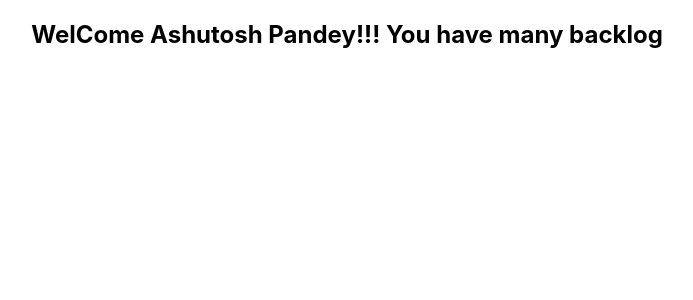
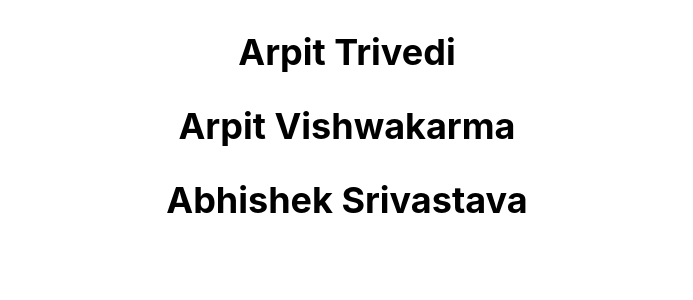
Before and after one commit to ashupandey1620/reacttypescript, a React (Create React App) app: page / in a window 1280 px wide. Shown: the top 300 px of the page, without its empty margins (293-986 px from the left). Built offline with nearby package versions, Linux system fonts and the light colour scheme.

Commit message:
Object and Array props

```diff
--- a/src/App.tsx
+++ b/src/App.tsx
@@ -1,11 +1,36 @@
 import React from 'react';
 import './App.css';
 import {Greet} from "./Components/Greet";
+import {Person} from "./Components/Person";
+import {PersonList} from "./Components/PersonList";
 
 function App() {
+
+    const personName = {
+        first: "Omi",
+        last: "Pandey",
+    }
+
+    const nameList = [
+        {
+            first:"Arpit",
+            last:"Trivedi"
+        },
+        {
+            first:"Arpit",
+            last:"Vishwakarma"
+        },
+        {
+            first:"Abhishek",
+            last:"Srivastava"
+        },
+    ]
+
   return (
     <div className="App">
-      <Greet name ='Ashutosh Pandey'/>
+      {/*<Greet name ='Ashutosh Pandey' messageCount={99} isLoggedIn={true}/>*/}
+      {/*  <Person name={personName}/>*/}
+        <PersonList names = {nameList}/>
     </div>
   );
 }
--- a/src/Components/Greet.tsx
+++ b/src/Components/Greet.tsx
@@ -1,12 +1,18 @@
 
 type GreetProps = {
-    name:string
+    name:string,
+    messageCount:number,
+    isLoggedIn:boolean,
 }
 
 export const Greet = (props:GreetProps) => {
     return (
         <div>
-            <h2>WelCome {props.name}!!! You have many backlog</h2>
+            <h2>
+                {
+                props.isLoggedIn ? `WelCome ${props.name}!!! You have many ${props.messageCount} backlog`:`Welcome Guest`
+            }
+            </h2>
         </div>
     )
 }
--- /dev/null
+++ b/src/Components/Person.tsx
@@ -0,0 +1,21 @@
+type PersonProp = {
+    name:{
+        first: string,
+        last: string,
+    }
+}
+
+
+
+export const Person=(personProp:PersonProp) => {
+    return (
+        <div>
+            {
+                personProp.name.first
+            }
+            {
+                personProp.name.last
+            }
+        </div>
+    )
+}
--- /dev/null
+++ b/src/Components/PersonList.tsx
@@ -0,0 +1,22 @@
+
+type PersonList = {
+    names:{
+        first: string,
+        last: string
+    }[]
+}
+
+export const PersonList = (props:PersonList) =>{
+    return (
+        <div>
+            <h2>
+                {props.names.map((name)=>{
+                    return (
+                        <h2 key = {name.first}>{name.first} {name.last}</h2>
+                    )
+                })}
+            </h2>
+
+        </div>
+    )
+}
```
